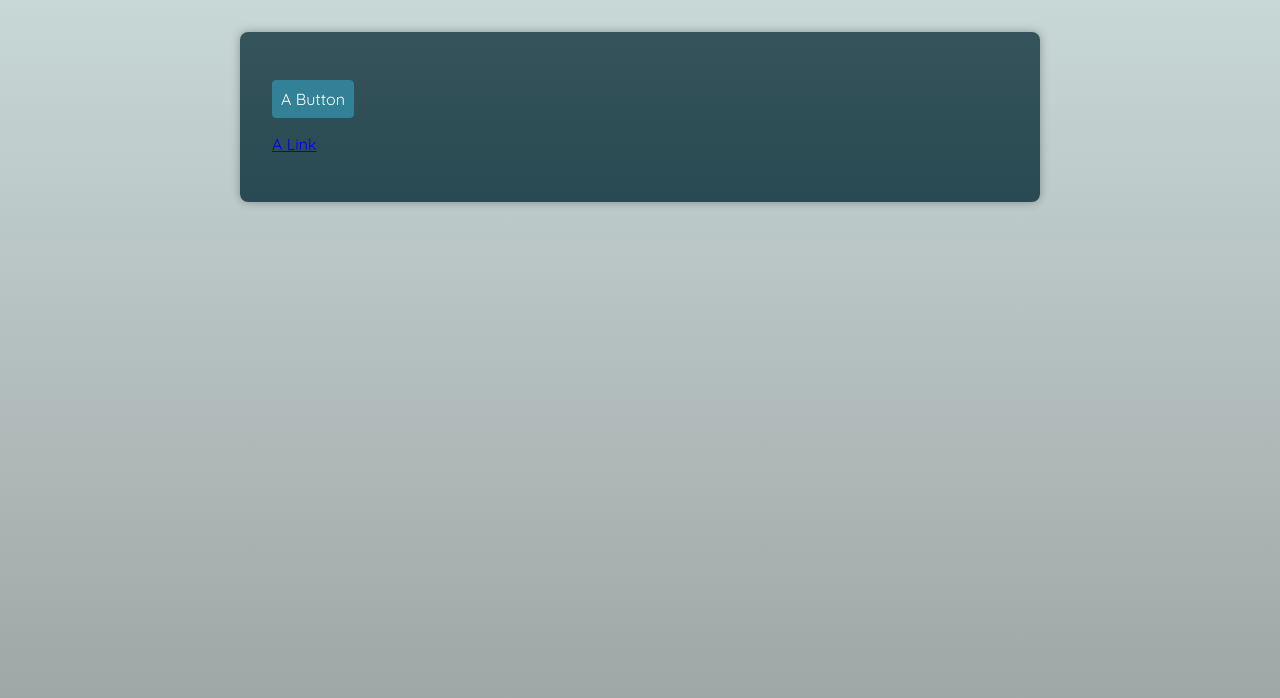
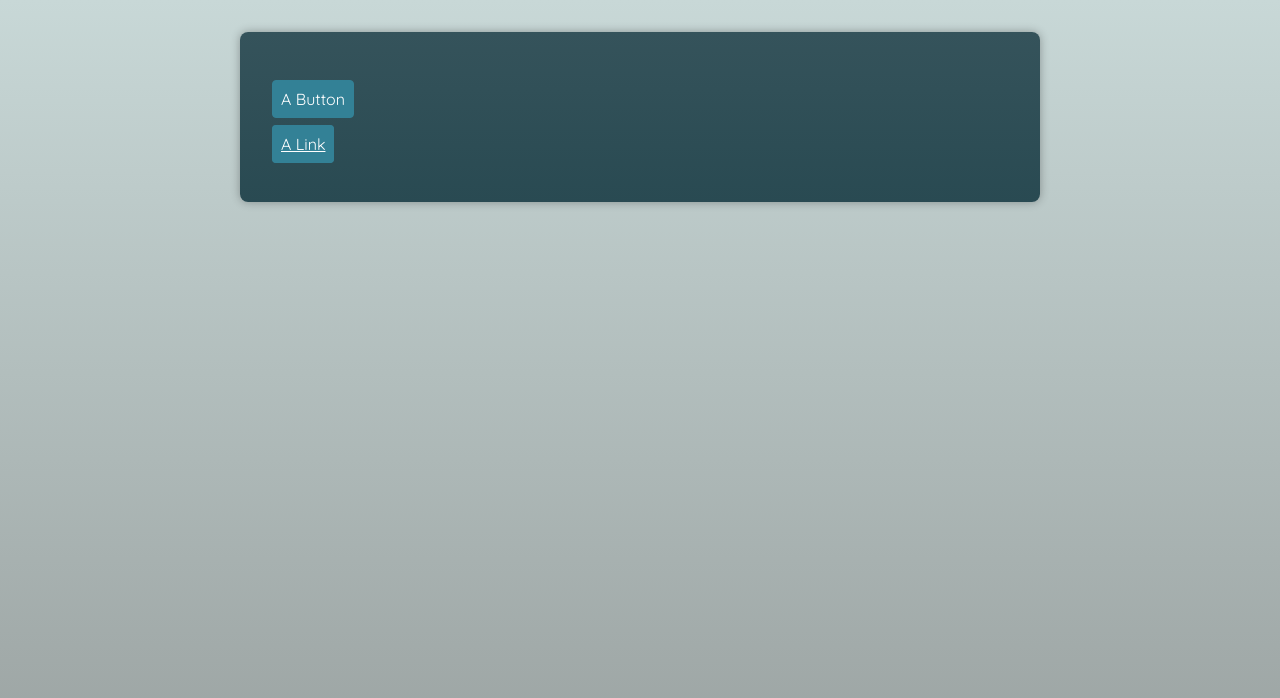
Before and after one commit to grfehr/advanced-components, a React (Vite) app: page / in a window 1280 px wide. Shown: the top 698 px of the page. Built offline with nearby package versions, Linux system fonts and the light colour scheme; a web font is replaced by a local one.

Commit message:
Lesson 54

```diff
--- a/src/App.tsx
+++ b/src/App.tsx
@@ -3,10 +3,10 @@ function App() {
   return (
       <main>
         <p>
-          <Button el={"button"}>A Button</Button>
+          <Button>A Button</Button>
         </p>
         <p>
-          <Button el={"anchor"} href={"https://google.com"}>A Link</Button>
+          <Button href={"https://google.com"}>A Link</Button>
         </p>
       </main>
   )
--- a/src/component/Button.tsx
+++ b/src/component/Button.tsx
@@ -1,17 +1,21 @@
 import {ComponentPropsWithoutRef} from "react";
 
-type ButtonProps = {
-    el: 'button'
-} & ComponentPropsWithoutRef<'button'>;
+type ButtonProps = ComponentPropsWithoutRef<'button'> & {
+    href?: never;
+};
 
-type AnchorProps = {
-    el: 'anchor'
-} & ComponentPropsWithoutRef<'a'>;
+type AnchorProps = ComponentPropsWithoutRef<'a'> & {
+    href?: string;
+};
+
+function isAnchorProp(props: ButtonProps | AnchorProps): props is AnchorProps {
+    return 'href' in props;
+}
 
 export default function Button(props: ButtonProps | AnchorProps) {
     // const { el, ...otherProps} = props;
-    if (props.el === 'anchor') {
-        return <a className={"buton"} {...props}></a>
+    if (isAnchorProp(props)) {
+        return <a className={"button"} {...props}></a>
     }
 
     return <button className={"button"} {...props}></button>
```
